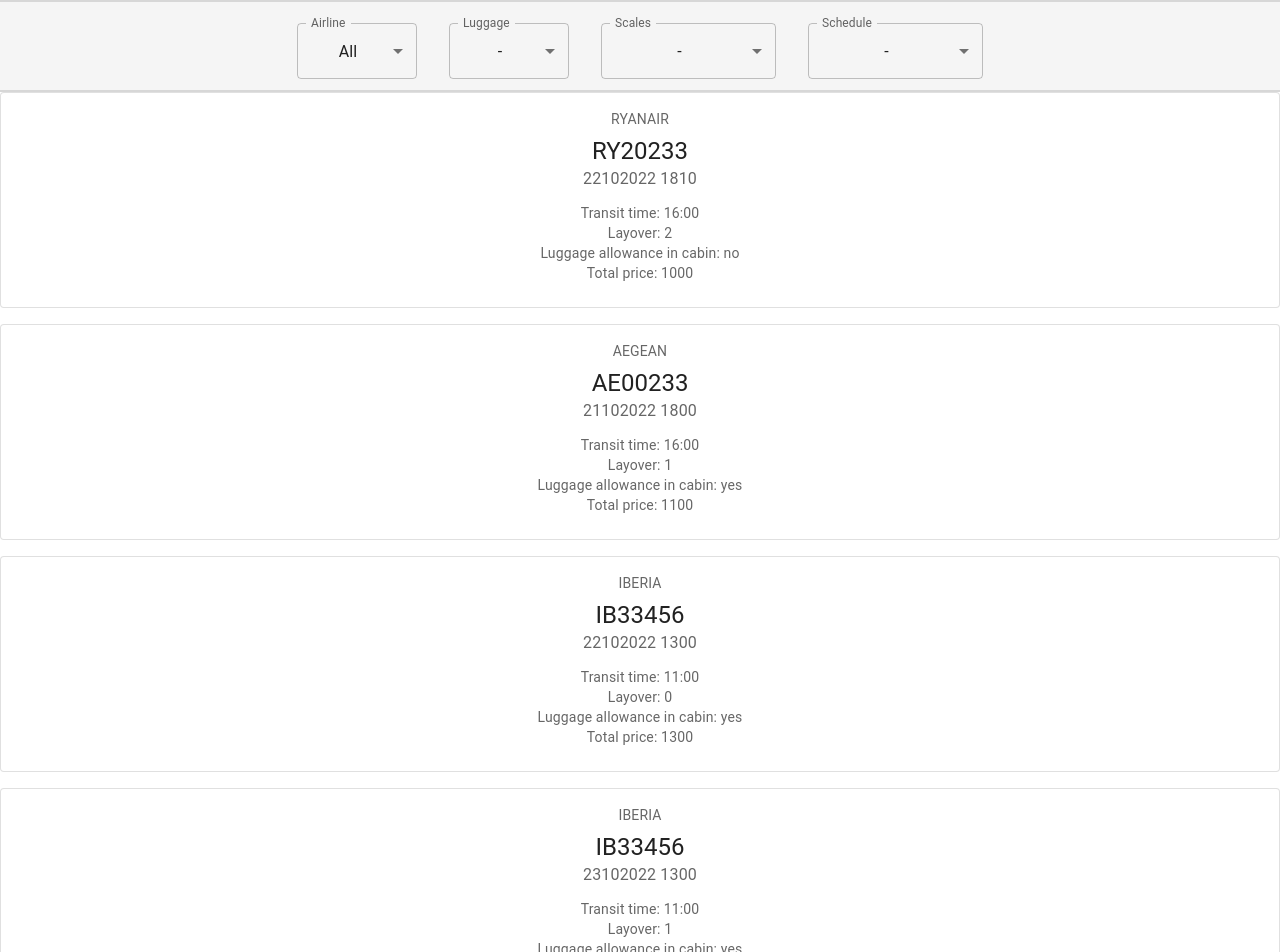
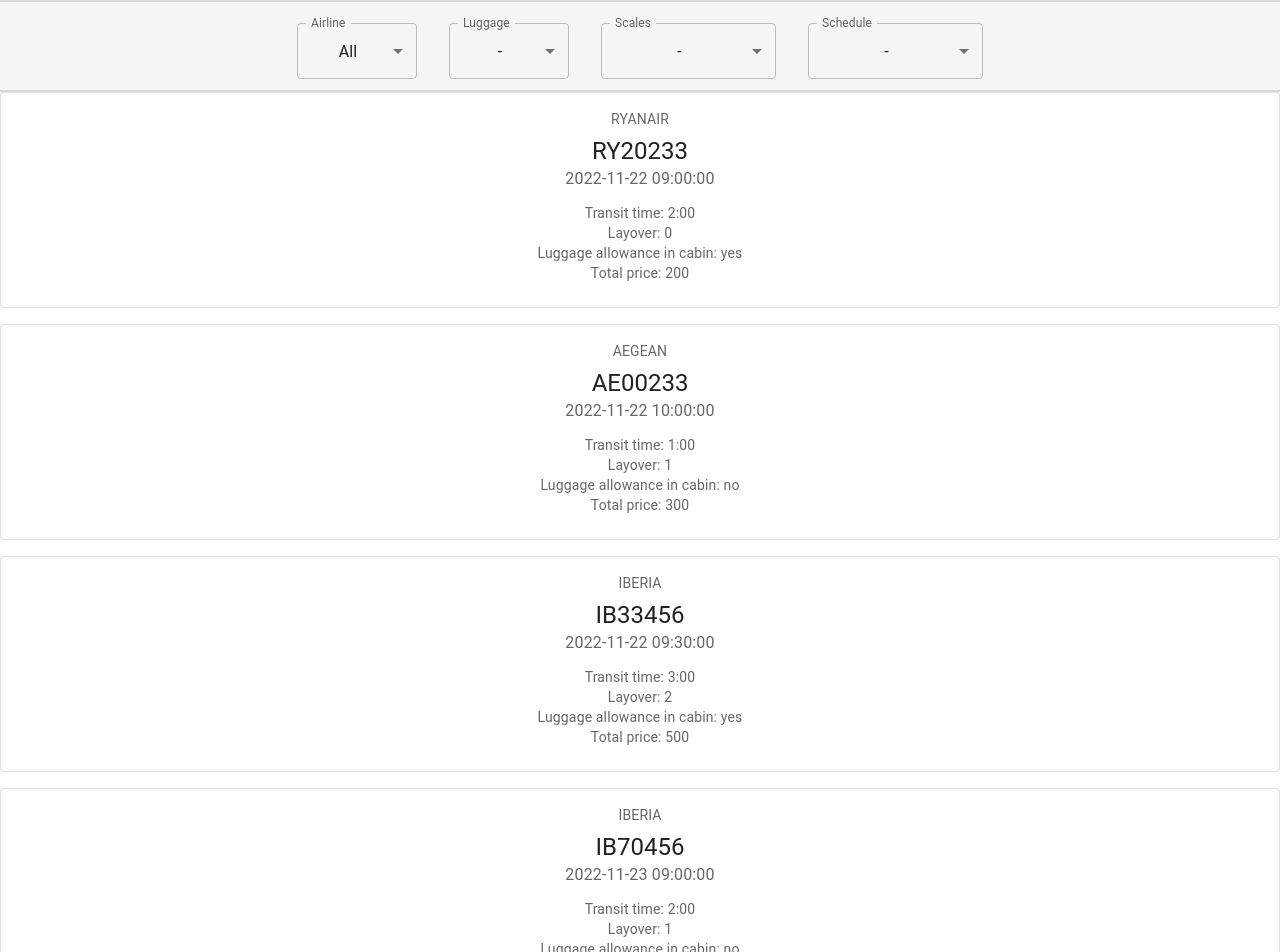
Before and after one commit to GeorgiaAsimaki/flight-service_frontend, a React (Create React App) app: page /results in a window 1280 px wide. Shown: the top 952 px of the page. Built offline with nearby package versions, Linux system fonts and the light colour scheme.

Commit message:
Results v4

```diff
--- a/package.json
+++ b/package.json
@@ -11,6 +11,7 @@
     "@testing-library/jest-dom": "^5.16.5",
     "@testing-library/react": "^13.4.0",
     "@testing-library/user-event": "^13.5.0",
+    "axios": "^1.2.0",
     "dayjs": "^1.11.6",
     "prop-types": "^15.8.1",
     "react": "^18.2.0",
--- a/src/components/Informations.js
+++ b/src/components/Informations.js
@@ -5,6 +5,8 @@
 import CardContent from '@mui/material/CardContent';
 import Button from '@mui/material/Button';
 import Typography from '@mui/material/Typography';
+
+import {Routes, Route, useNavigate} from 'react-router-dom';
 
 const bull = (
   <Box
@@ -15,11 +17,18 @@
   </Box>
 );
 
-const Informations = ({company, companyF, flightNum, timeDep, dateDep, timeTransit, layover, layoverF, layoverNum, luggage, luggageF, price}) => {
+const Informations = ({company, companyF, flightNum, dateDep, timeTransit, layover, layoverF, layoverNum, luggage, luggageF, price}) => {
+
+    const [pick,setPick]=React.useState('');
+    const navigate = useNavigate();
+    const handlePick = () => {
+        setPick(flightNum);
+        navigate('/passenger');
+    }
   return (
     <>
         {(companyF=='All' || company==companyF) && (luggageF===false || (luggageF===true && luggage)) && (
-                <Card sx={{ minWidth: 175 }} variant="outlined">
+                <Card sx={{ minWidth: 175 }} variant="outlined" onClick={handlePick}>
                   <CardContent>
                     <Typography sx={{ fontSize: 14 }} color="text.secondary" gutterBottom>
                       {company}
@@ -28,7 +37,7 @@
                       {flightNum}
                     </Typography>
                     <Typography sx={{ mb: 1.5 }} color="text.secondary">
-                      {dateDep} {timeDep}
+                      {dateDep.replaceAll("T","  ")}
                     </Typography>
                     <Typography variant="body2" color="text.secondary">
                       Transit time: {timeTransit}
--- a/src/components/Results.js
+++ b/src/components/Results.js
@@ -17,19 +17,20 @@
 
 
 
+    const [input,setInput]=React.useState([
+        {"id":1,"flightNumber":"RY20233","origin":"ROMANIA","destination":"SPAIN","airline":"RYANAIR","dateTimeDeparture":"2022-11-22T09:00:00","timeTransit":"2:00","scalesNumber":"0", "allowLuggage":true,"price":"200","tripType":false},
+        {"id":2,"flightNumber":"AE00233","origin":"ROMANIA","destination":"SPAIN","airline":"AEGEAN","dateTimeDeparture":"2022-11-22T10:00:00","timeTransit":"1:00","scalesNumber":"1", "allowLuggage":false, "price":"300","tripType":true},
+        {"id":3,"flightNumber":"IB33456","origin":"ROMANIA","destination":"SPAIN","airline":"IBERIA","dateTimeDeparture":"2022-11-22T09:30:00","timeTransit":"3:00","scalesNumber":"2", "allowLuggage":true, "price":"500","tripType":true},
+        {"id":4,"flightNumber":"IB70456","origin":"ROMANIA","destination":"SPAIN","airline":"IBERIA","dateTimeDeparture":"2022-11-23T09:00:00","timeTransit":"2:00","scalesNumber":"1", "allowLuggage":false, "price":"200","tripType":false}
+    ])
+
     const [comp,setComp]=React.useState('All');
     const [scales,setScales]=React.useState("0");
     const [lug,setLuggage]=React.useState(false);
     const [time,setTimeF]=React.useState("0");
+    const [info,setInfo]=React.useState(input);
 
-    //DAY: DDMMYYYY
-    //TIME:HHMM
-    const [info,SetInfo]=React.useState([["RYANAIR","RY20233", "1810", "22102022", "16:00","2",false,"1000"],
-                                          ["AEGEAN","AE00233", "1800", "21102022", "16:00","1",true,"1100"],
-                                          ["IBERIA","IB33456", "1300", "22102022", "11:00","0",true,"1300"],
-                                          ["IBERIA","IB33456", "1300", "23102022", "11:00","1",true,"1300"]]  )
 
-    const [list,SetList]=React.useState(info);
 
     const handleAirlineF = (e) => {
         setComp(e.target.value);
@@ -42,20 +43,24 @@
     const handleScalesF = (e) => {
         setScales(e.target.value);
         if(e.target.value==="1"){
-                 info.sort((a, b) => a[5] - b[5]);
+                 info.sort((a, b) => a["scalesNumber"] - b["scalesNumber"]);
         }
         else if(e.target.value==="2"){
-            info.sort((a, b) => b[5] - a[5]);
+            info.sort((a, b) => b["scalesNumber"] - a["scalesNumber"]);
         }
+    }
+
+    const handleInfo = () => {
+        setInfo(input);
     }
 
     const handleTimeF = (e) => {
         setTimeF(e.target.value);
         if(e.target.value==="1"){
-            info.sort((a, b) => (a[3]===b[3])?(a[2]-b[2]):(a[3]-b[3]));
+            info.sort((a, b) => a["dateTimeDeparture"].replaceAll("-","").replaceAll(":","").replaceAll("T","") - b["dateTimeDeparture"].replaceAll("-","").replaceAll(":","").replaceAll("T",""));
         }
         else if(e.target.value==="2"){
-            info.sort((a, b) => (a[3]===b[3])?(b[2]-a[2]):(b[3]-a[3]));
+            info.sort((a, b) => b["dateTimeDeparture"].replaceAll("-","").replaceAll(":","").replaceAll("T","") - a["dateTimeDeparture"].replaceAll("-","").replaceAll(":","").replaceAll("T",""));
         }
     }
 
@@ -119,63 +124,25 @@
                         </Select>
                 </FormControl>
              </Box>
+
             <Stack spacing={2}>
+                {info.map((item,index) => (
                          <Informations
-                        company={info[0][0]}
+                            company={item["airline"]}
                             companyF={comp}
-                        flightNum = {info[0][1]}
-                        timeDep = {info[0][2]}
-                        dateDep = {info[0][3]}
-                        timeTransit = {info[0][4]}
-                        layover = {info[0][5]}
+                            flightNum = {item["flightNumber"]}
+                            dateDep = {item["dateTimeDeparture"]}
+                            timeTransit = {item["timeTransit"]}
+                            layover = {item["scalesNumber"]}
                             layoverF = {scales}
-                        luggage = {info[0][6]}
+                            luggage = {item["allowLuggage"]}
                             luggageF = {lug}
-                        price = {info[0][7]}
-                        >
-                    </Informations>
-                    <Informations
-                        company={info[1][0]}
-                        companyF={comp}
-                        flightNum = {info[1][1]}
-                        timeDep = {info[1][2]}
-                        dateDep = {info[1][3]}
-                        timeTransit = {info[1][4]}
-                        layover = {info[1][5]}
-                        layoverF = {scales}
-                        luggage = {info[1][6]}
-                        luggageF = {lug}
-                        price = {info[1][7]}>
-                    </Informations>
-                    <Informations
-                        company={info[2][0]}
-                        companyF={comp}
-                        flightNum = {info[2][1]}
-                        timeDep = {info[2][2]}
-                        dateDep = {info[2][3]}
-                        timeTransit = {info[2][4]}
-                        layover = {info[2][5]}
-                        layoverF = {scales}
-                        luggage = {info[2][6]}
-                        luggageF = {lug}
-                        price = {info[2][7]}
-                         >
-                    </Informations>
-                    <Informations
-                        company={info[3][0]}
-                        companyF={comp}
-                        flightNum = {info[3][1]}
-                        timeDep = {info[3][2]}
-                        dateDep = {info[3][3]}
-                        timeTransit = {info[3][4]}
-                        layover = {info[3][5]}
-                        layoverF = {scales}
-                        luggage = {info[3][6]}
-                        luggageF = {lug}
-                        price = {info[3][7]}
+                            price = {item["price"]}
                             >
                         </Informations>
 
+                ))
+                }
             </Stack>
 
 
```
Also changed, not shown: 1 other file (tests, documents, lock files or other folders). Lines whose indentation alone changed are shown as unchanged.
